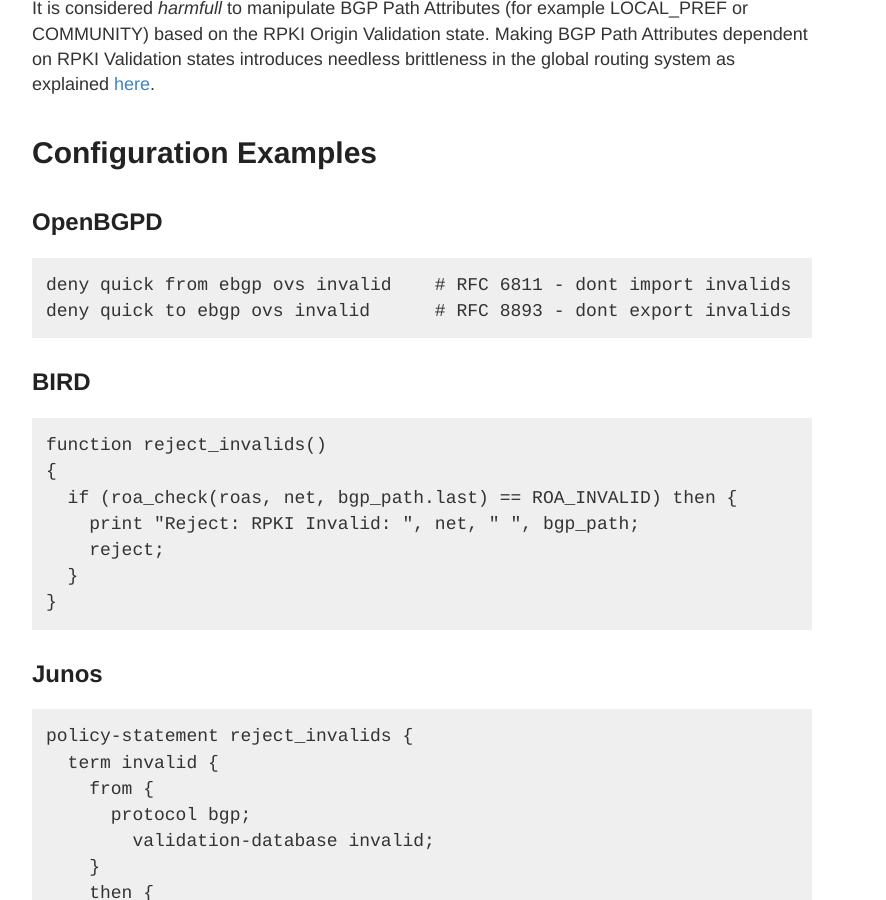
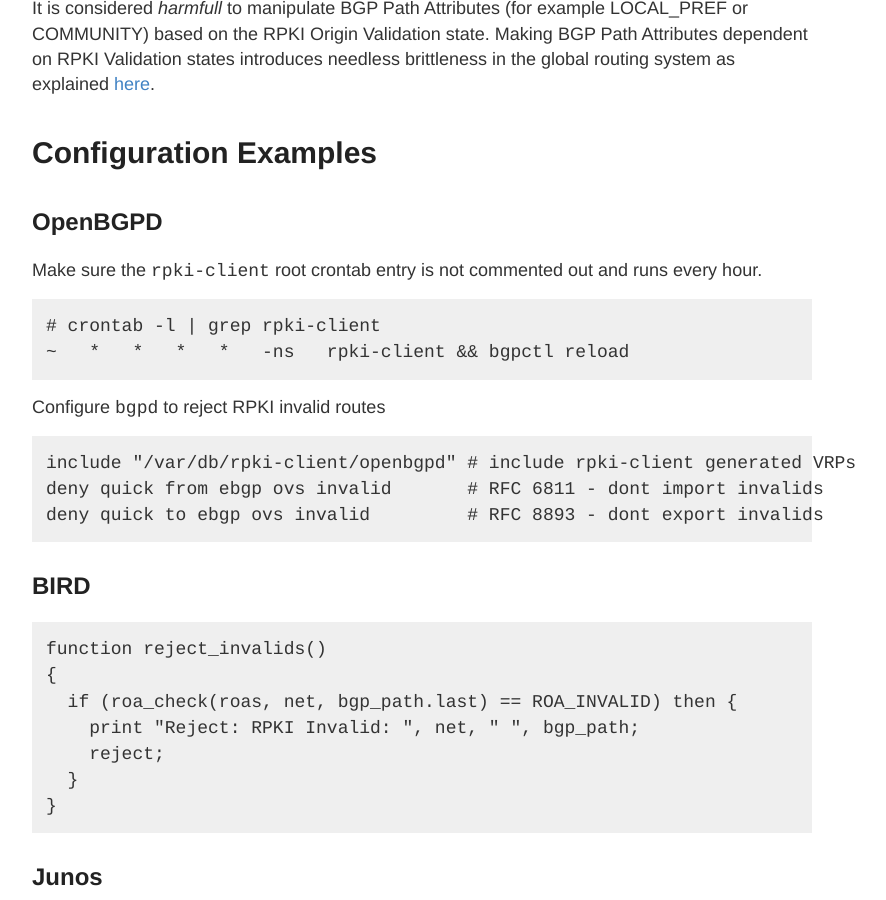
Before and after one commit to NLNOG/bgpfilterguide, a Jekyll site: the page built from guides/reject_invalids.md, in a window 1280 px wide and 900 px high, scrolled down 648 px. Shown: the whole window, without its empty margins (218-1104 px from the left). Built offline with Jekyll 4.4.1, drawn with Linux system fonts in a browser that asks for light colours.

Commit message:
expand on openbgpd

````diff
--- a/guides/reject_invalids.md
+++ b/guides/reject_invalids.md
@@ -23,9 +23,19 @@
 
 ## OpenBGPD
 
+Make sure the `rpki-client` root crontab entry is not commented out and runs every hour.
+
 ```
-deny quick from ebgp ovs invalid    # RFC 6811 - dont import invalids
-deny quick to ebgp ovs invalid      # RFC 8893 - dont export invalids
+# crontab -l | grep rpki-client
+~   *   *   *   *   -ns   rpki-client && bgpctl reload
+```
+
+Configure `bgpd` to reject RPKI invalid routes
+
+```
+include "/var/db/rpki-client/openbgpd" # include rpki-client generated VRPs
+deny quick from ebgp ovs invalid       # RFC 6811 - dont import invalids
+deny quick to ebgp ovs invalid         # RFC 8893 - dont export invalids
 ```
 
 ## BIRD
````
